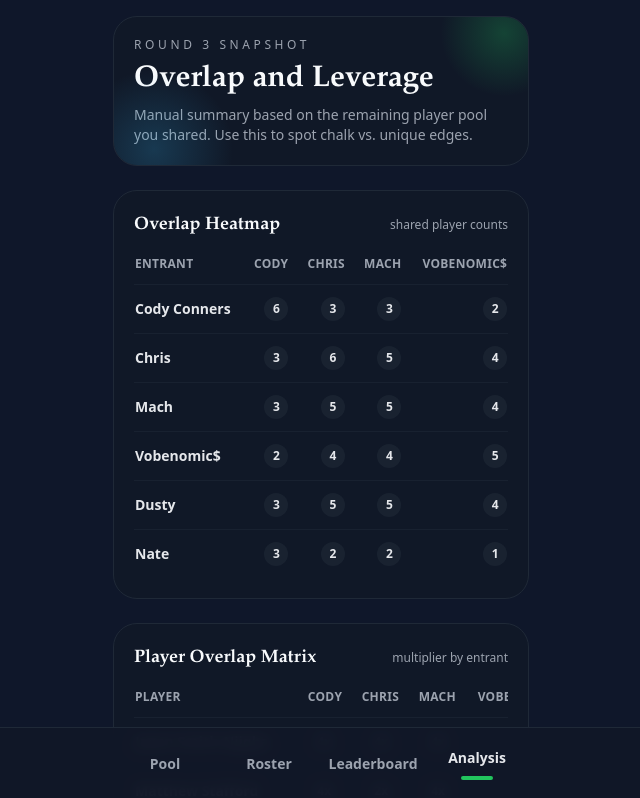
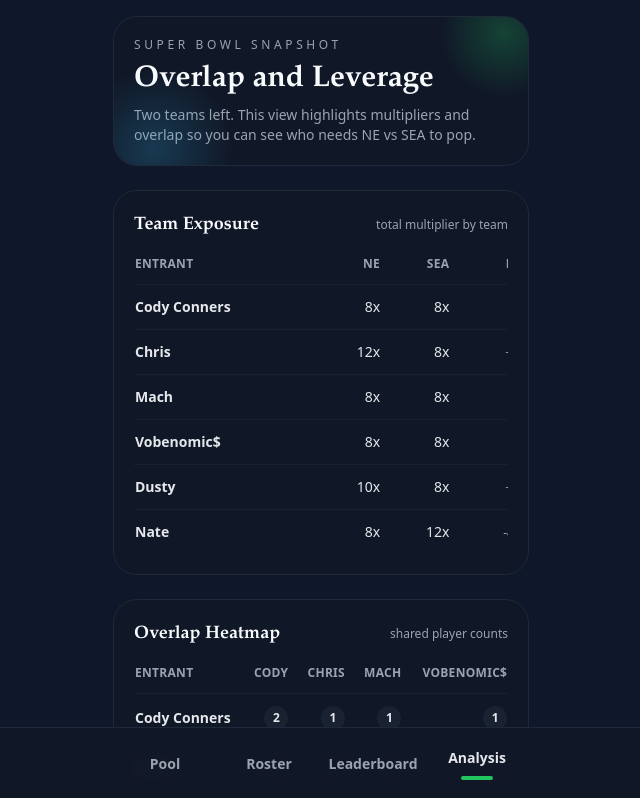
Before and after one commit to dustybecker/playoff-pool, a Next.js app: page /analysis in a window 1280 px wide. Shown: the top 798 px of the page, without its empty margins (319-959 px from the left). Built offline with nearby package versions, Linux system fonts and the light colour scheme.

Commit message:
Add team abbreviation to player entries and UI
Added team abbreviation to player entries and updated related functions to accommodate this new field. Modified UI to display team abbreviations alongside player names.

```diff
--- a/app/analysis/page.tsx
+++ b/app/analysis/page.tsx
@@ -1,37 +1,19 @@
 const ENTRIES = [
-  { entrant: "Cody Conners", player_id: "7", player_name: "Jaxon Smith-Njigba", multiplier: 4 },
-  { entrant: "Chris", player_id: "7", player_name: "Jaxon Smith-Njigba", multiplier: 4 },
-  { entrant: "Mach", player_id: "7", player_name: "Jaxon Smith-Njigba", multiplier: 4 },
-  { entrant: "Vobenomic$", player_id: "7", player_name: "Jaxon Smith-Njigba", multiplier: 4 },
-  { entrant: "Dusty", player_id: "7", player_name: "Jaxon Smith-Njigba", multiplier: 4 },
-  { entrant: "Nate", player_id: "7", player_name: "Jaxon Smith-Njigba", multiplier: 2 },
-  { entrant: "Nate", player_id: "53", player_name: "Sam Darnold", multiplier: 4 },
-  { entrant: "Cody Conners", player_id: "19", player_name: "Matthew Stafford", multiplier: 4 },
-  { entrant: "Mach", player_id: "19", player_name: "Matthew Stafford", multiplier: 4 },
-  { entrant: "Vobenomic$", player_id: "19", player_name: "Matthew Stafford", multiplier: 4 },
-  { entrant: "Dusty", player_id: "19", player_name: "Matthew Stafford", multiplier: 4 },
-  { entrant: "Chris", player_id: "19", player_name: "Matthew Stafford", multiplier: 2 },
-  { entrant: "Mach", player_id: "21", player_name: "Drake Maye", multiplier: 4 },
-  { entrant: "Vobenomic$", player_id: "21", player_name: "Drake Maye", multiplier: 4 },
-  { entrant: "Chris", player_id: "21", player_name: "Drake Maye", multiplier: 2 },
-  { entrant: "Dusty", player_id: "21", player_name: "Drake Maye", multiplier: 1 },
-  { entrant: "Nate", player_id: "2", player_name: "Puka Nacua", multiplier: 4 },
-  { entrant: "Cody Conners", player_id: "2", player_name: "Puka Nacua", multiplier: 4 },
-  { entrant: "Chris", player_id: "2", player_name: "Puka Nacua", multiplier: 4 },
-  { entrant: "Mach", player_id: "2", player_name: "Puka Nacua", multiplier: 2 },
-  { entrant: "Dusty", player_id: "2", player_name: "Puka Nacua", multiplier: 2 },
-  { entrant: "Cody Conners", player_id: "23", player_name: "Courtland Sutton", multiplier: 4 },
-  { entrant: "Chris", player_id: "9", player_name: "RJ Harvey", multiplier: 4 },
-  { entrant: "Mach", player_id: "9", player_name: "RJ Harvey", multiplier: 4 },
-  { entrant: "Vobenomic$", player_id: "9", player_name: "RJ Harvey", multiplier: 4 },
-  { entrant: "Dusty", player_id: "9", player_name: "RJ Harvey", multiplier: 4 },
-  { entrant: "Nate", player_id: "16", player_name: "Stefon Diggs", multiplier: 4 },
-  { entrant: "Chris", player_id: "60", player_name: "Hunter Henry", multiplier: 4 },
-  { entrant: "Vobenomic$", player_id: "4", player_name: "Kyren Williams", multiplier: 2 },
-  { entrant: "Dusty", player_id: "8", player_name: "TreVeyon Henderson", multiplier: 4 },
-  { entrant: "Cody Conners", player_id: "117", player_name: "Austin Hooper", multiplier: 4 },
-  { entrant: "Cody Conners", player_id: "40", player_name: "Bo Nix", multiplier: 4 },
-  { entrant: "Nate", player_id: "40", player_name: "Bo Nix", multiplier: 4 },
+  { entrant: "Chris", player_id: "21", player_name: "Drake Maye", team_abbr: "NE", multiplier: 4 },
+  { entrant: "Chris", player_id: "60", player_name: "Hunter Henry", team_abbr: "NE", multiplier: 8 },
+  { entrant: "Cody Conners", player_id: "117", player_name: "Austin Hooper", team_abbr: "NE", multiplier: 8 },
+  { entrant: "Dusty", player_id: "21", player_name: "Drake Maye", team_abbr: "NE", multiplier: 2 },
+  { entrant: "Dusty", player_id: "8", player_name: "TreVeyon Henderson", team_abbr: "NE", multiplier: 8 },
+  { entrant: "Mach", player_id: "21", player_name: "Drake Maye", team_abbr: "NE", multiplier: 8 },
+  { entrant: "Nate", player_id: "16", player_name: "Stefon Diggs", team_abbr: "NE", multiplier: 8 },
+  { entrant: "Vobenomic$", player_id: "21", player_name: "Drake Maye", team_abbr: "NE", multiplier: 8 },
+  { entrant: "Chris", player_id: "7", player_name: "Jaxon Smith-Njigba", team_abbr: "SEA", multiplier: 8 },
+  { entrant: "Cody Conners", player_id: "7", player_name: "Jaxon Smith-Njigba", team_abbr: "SEA", multiplier: 8 },
+  { entrant: "Dusty", player_id: "7", player_name: "Jaxon Smith-Njigba", team_abbr: "SEA", multiplier: 8 },
+  { entrant: "Mach", player_id: "7", player_name: "Jaxon Smith-Njigba", team_abbr: "SEA", multiplier: 8 },
+  { entrant: "Nate", player_id: "53", player_name: "Sam Darnold", team_abbr: "SEA", multiplier: 8 },
+  { entrant: "Nate", player_id: "7", player_name: "Jaxon Smith-Njigba", team_abbr: "SEA", multiplier: 4 },
+  { entrant: "Vobenomic$", player_id: "7", player_name: "Jaxon Smith-Njigba", team_abbr: "SEA", multiplier: 8 },
 ];
 
 const ENTRANT_ORDER = ["Cody Conners", "Chris", "Mach", "Vobenomic$", "Dusty", "Nate"];
@@ -39,6 +21,7 @@ const ENTRANT_ORDER = ["Cody Conners", "Chris", "Mach", "Vobenomic$", "Dusty", "
 type PlayerPick = {
   player_id: string;
   player_name: string;
+  team_abbr: string;
   multiplier: number;
 };
 
@@ -53,6 +36,7 @@ function buildEntrantMap(entries: typeof ENTRIES) {
     list.push({
       player_id: entry.player_id,
       player_name: entry.player_name,
+      team_abbr: entry.team_abbr,
       multiplier: entry.multiplier,
     });
     map.set(entry.entrant, list);
@@ -84,17 +68,35 @@ function overlapCount(a: Set<string>, b: Set<string>) {
 }
 
 function buildPlayerMatrix(entries: typeof ENTRIES) {
-  const map = new Map<string, { player_id: string; player_name: string; byEntrant: Map<string, number> }>();
+  const map = new Map<
+    string,
+    { player_id: string; player_name: string; team_abbr: string; byEntrant: Map<string, number> }
+  >();
   for (const entry of entries) {
     const existing = map.get(entry.player_id) ?? {
       player_id: entry.player_id,
       player_name: entry.player_name,
+      team_abbr: entry.team_abbr,
       byEntrant: new Map<string, number>(),
     };
     existing.byEntrant.set(entry.entrant, entry.multiplier);
     map.set(entry.player_id, existing);
   }
   return map;
+}
+
+function buildTeamExposure(entries: typeof ENTRIES, entrants: string[]) {
+  const map = new Map<string, { entrant: string; NE: number; SEA: number }>();
+  for (const entrant of entrants) {
+    map.set(entrant, { entrant, NE: 0, SEA: 0 });
+  }
+  for (const entry of entries) {
+    const record = map.get(entry.entrant);
+    if (!record) continue;
+    if (entry.team_abbr === "NE") record.NE += entry.multiplier;
+    if (entry.team_abbr === "SEA") record.SEA += entry.multiplier;
+  }
+  return Array.from(map.values());
 }
 
 export default function AnalysisPage() {
@@ -128,6 +130,7 @@ export default function AnalysisPage() {
     if (countA !== countB) return countB - countA;
     return a.player_name.localeCompare(b.player_name);
   });
+  const teamExposure = buildTeamExposure(ENTRIES, entrants);
 
   return (
     <main className="min-h-screen text-text">
@@ -135,15 +138,54 @@ export default function AnalysisPage() {
         <div className="pointer-events-none absolute -right-10 -top-12 h-32 w-32 rounded-full bg-[radial-gradient(circle_at_center,rgba(34,197,94,0.25),transparent_70%)]" />
         <div className="pointer-events-none absolute -left-10 -bottom-16 h-40 w-40 rounded-full bg-[radial-gradient(circle_at_center,rgba(56,189,248,0.2),transparent_70%)]" />
 
-        <p className="text-xs uppercase tracking-[0.3em] text-muted">Round 3 Snapshot</p>
+        <p className="text-xs uppercase tracking-[0.3em] text-muted">Super Bowl Snapshot</p>
         <h1 className="mt-2 text-3xl font-semibold text-[#F8FAFC] [font-family:'Garamond']">
           Overlap and Leverage
         </h1>
         <p className="mt-2 text-sm text-muted">
-          Manual summary based on the remaining player pool you shared. Use this
-          to spot chalk vs. unique edges.
+          Two teams left. This view highlights multipliers and overlap so you can
+          see who needs NE vs SEA to pop.
         </p>
       </div>
+
+      <section className="mt-6 rounded-3xl border border-border bg-surface/80 p-5">
+        <div className="mb-4 flex items-center justify-between">
+          <h2 className="text-lg font-semibold text-[#F8FAFC] [font-family:'Garamond']">
+            Team Exposure
+          </h2>
+          <span className="text-xs text-muted">total multiplier by team</span>
+        </div>
+
+        <div className="overflow-auto">
+          <table className="w-full min-w-[420px] text-left text-sm">
+            <thead className="text-xs uppercase tracking-wide text-muted">
+              <tr>
+                <th className="pb-3 pr-4">Entrant</th>
+                <th className="pb-3 pr-4 text-right">NE</th>
+                <th className="pb-3 pr-4 text-right">SEA</th>
+                <th className="pb-3 pr-4 text-right">Edge</th>
+              </tr>
+            </thead>
+            <tbody>
+              {teamExposure.map((row) => {
+                const edge = row.NE - row.SEA;
+                return (
+                  <tr key={row.entrant} className="border-t border-border/60">
+                    <td className="py-3 pr-4 font-semibold">{row.entrant}</td>
+                    <td className="py-3 pr-4 text-right">{row.NE}x</td>
+                    <td className="py-3 pr-4 text-right">{row.SEA}x</td>
+                    <td className="py-3 pr-4 text-right">
+                      <span className="text-xs text-muted">
+                        {edge === 0 ? "Even" : edge > 0 ? `+${edge} NE` : `${edge} SEA`}
+                      </span>
+                    </td>
+                  </tr>
+                );
+              })}
+            </tbody>
+          </table>
+        </div>
+      </section>
 
       <section className="mt-6 rounded-3xl border border-border bg-surface/80 p-5">
         <div className="mb-4 flex items-center justify-between">
@@ -213,7 +255,10 @@ export default function AnalysisPage() {
             <tbody>
               {playersSorted.map((player) => (
                 <tr key={player.player_id} className="border-t border-border/60">
-                  <td className="py-3 pr-4 font-semibold">{player.player_name}</td>
+                  <td className="py-3 pr-4 font-semibold">
+                    {player.player_name}
+                    <span className="ml-2 text-xs text-muted">{player.team_abbr}</span>
+                  </td>
                   {entrants.map((entrant) => {
                     const mult = player.byEntrant.get(entrant);
                     return (
```
